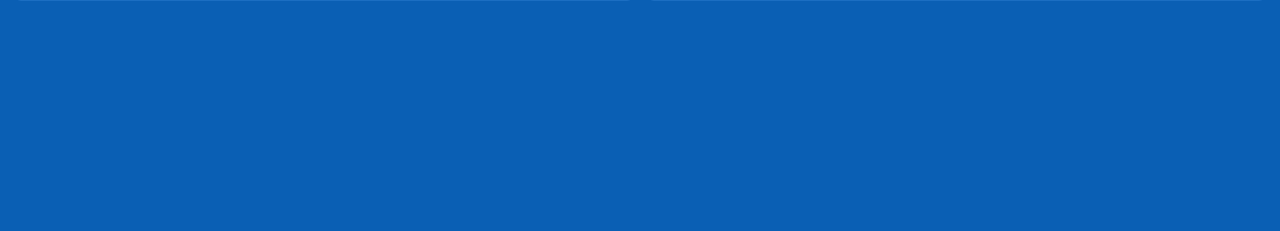
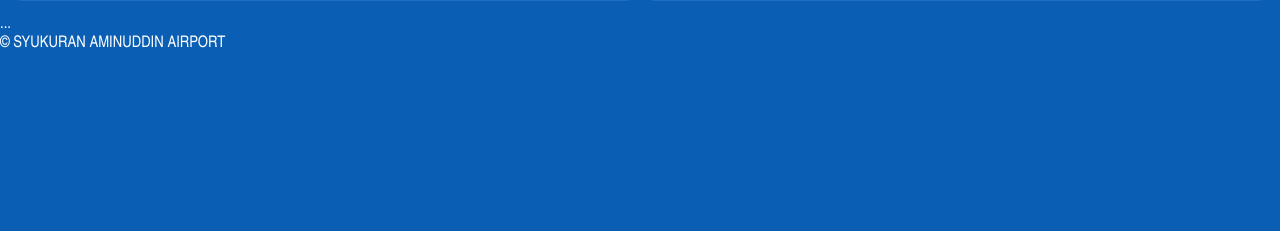
Before and after one commit to gentadwijati27-rgb/fids-bandara-luwuk, a Flask app: page / in a window 1280 px wide. Shown: the part 200-431 px from the top of the page. Run offline with Flask 3, Linux system fonts and the light colour scheme; data that the repository does not hold is empty; parts of the project's set-up code (start-up, migrations or seed data) failed here and were passed over.

Commit message:
Update index.html

```diff
--- a/templates/index.html
+++ b/templates/index.html
@@ -83,6 +83,15 @@ function updateFIDSDateTime(){
 setInterval(updateFIDSDateTime, 1000);
 updateFIDSDateTime();
 </script>
+...
+</script>
+
+<div class="fids-watermark">
+  © SYUKURAN AMINUDDIN AIRPORT
+</div>
 
 </body>
 </html>
+
+</body>
+</html>
```
